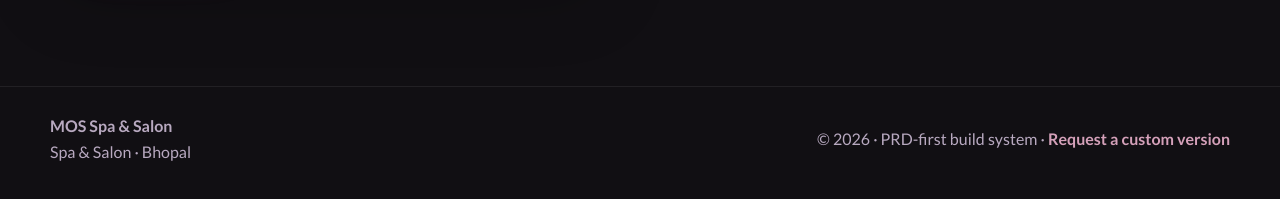
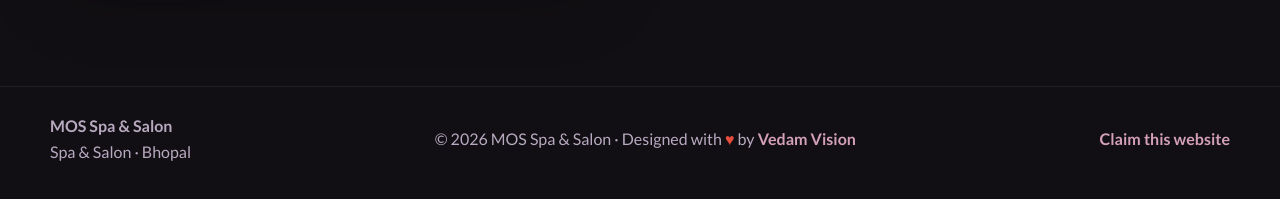
Before and after one commit to vvGrow/mos-spa-and-salon-bhopal, a plain HTML site: page index.html in a window 1280 px wide. Shown: the part 9777-9976 px from the top of the page. Drawn offline with nearby package versions, Linux system fonts and the light colour scheme.

Commit message:
PRD-first rebuild: 15 sections, category theme, deep industry content

```diff
--- a/index.html
+++ b/index.html
@@ -200,7 +200,7 @@
 <section class="section" id="bonus"><div class="container"><div class="bonus-head"><div><p class="eyebrow">Bonus category section</p><h2>Before &amp; After Gallery</h2></div><p class="lead">This section changes per business type so the page identity is never flat.</p></div><div class="bonus-card reveal"><ul><li><strong>Before &amp; After Gallery</strong><span>Purpose-built for spa &amp; salon.</span></li><li><strong>Premium Product Brands</strong><span>Purpose-built for spa &amp; salon.</span></li><li><strong>Online Appointment Booking</strong><span>Purpose-built for spa &amp; salon.</span></li></ul></div></div></section>
 <section class="section" id="contact"><div class="container contact-grid"><div class="contact-card reveal"><p class="eyebrow">Contact</p><h2>MOS Spa &amp; Salon in Bhopal</h2><p class="lead">Call, WhatsApp, or locate the business from here.</p><div class="hero-list" style="grid-template-columns:1fr;max-width:560px;margin-top:20px"><div><strong>Phone</strong><span>9111033675</span></div><div><strong>City</strong><span>Bhopal</span></div><div><strong>Category</strong><span>Spa &amp; Salon</span></div></div><div class="contact-actions"><a class="btn btn-accent" href="https://wa.me/9111033675?text=Hi%2C%20I%20want%20information%20about%20MOS%20Spa%20%26%20Salon.">WhatsApp Now</a><a class="btn btn-outline" href="tel:+919111033675">Call Now</a></div></div><div class="map-card reveal"><iframe src="https://maps.google.com/maps?q=MOS%20Spa%20%26%20Salon%2C%20Bhopal&output=embed" loading="lazy" referrerpolicy="no-referrer-when-downgrade"></iframe></div></div></section>
 </main>
-<footer class="footer"><div class="container footer-inner"><div><strong>MOS Spa &amp; Salon</strong><div>Spa &amp; Salon · Bhopal</div></div><div>© 2026 · PRD-first build system · <a href="https://wa.me/9111033675">Request a custom version</a></div></div></footer>
+<footer class="footer"><div class="container footer-inner"><div><strong>MOS Spa &amp; Salon</strong><div>Spa &amp; Salon · Bhopal</div></div><div>© 2026 MOS Spa &amp; Salon · Designed with <span style="color:#e74c3c">&#9829;</span> by <a href="https://www.vedamvision.com" target="_blank">Vedam Vision</a></div><div><a href="https://wa.me/918889121215?text=Hi%2C%20I%20want%20to%20claim%20my%20website%20for%20MOS%20Spa%20%26%20Salon." style="color:var(--accent);font-weight:700">Claim this website</a></div></div></footer>
 <a href="https://wa.me/9111033675?text=Hi%2C%20I%20want%20to%20enquire%20about%20MOS%20Spa%20%26%20Salon." class="whatsapp-float" aria-label="WhatsApp"><svg viewBox="0 0 24 24" fill="currentColor"><path d="M17.472 14.382c-.297-.149-1.758-.867-2.03-.967-.273-.099-.471-.148-.67.15-.197.297-.767.966-.94 1.164-.173.199-.347.223-.644.075-.297-.15-1.255-.463-2.39-1.475-.883-.788-1.48-1.761-1.653-2.059-.173-.297-.018-.458.13-.606.134-.133.298-.347.446-.52.149-.174.198-.298.298-.497.099-.198.05-.371-.025-.52-.075-.149-.669-1.612-.916-2.207-.242-.579-.487-.5-.669-.51-.173-.008-.371-.01-.57-.01-.198 0-.52.074-.792.372-.272.297-1.04 1.016-1.04 2.479 0 1.462 1.065 2.875 1.213 3.074.149.198 2.096 3.2 5.077 4.487.709.306 1.262.489 1.694.625.712.227 1.36.195 1.871.118.571-.085 1.758-.719 2.006-1.413.248-.694.248-1.289.173-1.413-.074-.124-.272-.198-.57-.347m-5.421 7.403h-.004a9.87 9.87 0 01-5.031-1.378l-.361-.214-3.741.982.998-3.648-.235-.374a9.86 9.86 0 01-1.51-5.26c.001-5.45 4.436-9.884 9.888-9.884 2.64 0 5.122 1.03 6.988 2.898a9.825 9.825 0 012.893 6.994c-.003 5.45-4.437 9.884-9.885 9.884m8.413-18.297A11.815 11.815 0 0012.05 0C5.495 0 .16 5.335.157 11.892c0 2.096.547 4.142 1.588 5.945L.057 24l6.305-1.654a11.882 11.882 0 005.683 1.448h.005c6.554 0 11.89-5.335 11.893-11.893A11.821 11.821 0 0020.885 3.488"/></svg></a>
 <div class="bottom-nav"><a href="#services">Services</a><a href="#gallery">Gallery</a><a href="#contact">Contact</a><a href="https://wa.me/9111033675">WhatsApp</a></div>
 <script>
```
